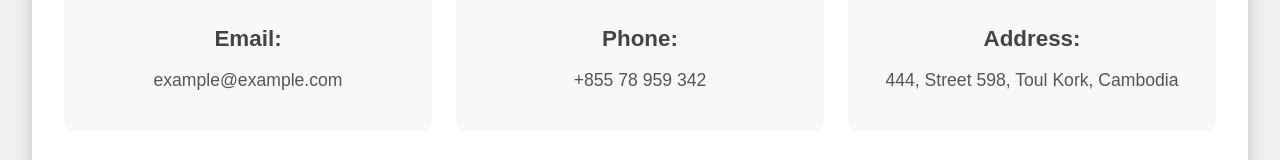
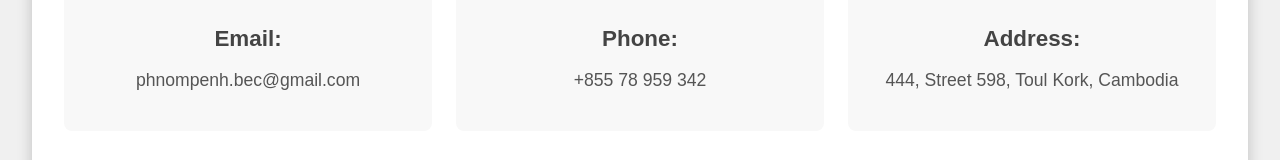
Before and after one commit to calledarian/my-ecclesia-website, a React (Create React App) app: page /contact in a window 1280 px wide. Shown: the part 532-692 px from the top of the page. Built offline with nearby package versions, Linux system fonts and the light colour scheme.

Commit message:
changed email

```diff
--- a/src/pages/Contact.js
+++ b/src/pages/Contact.js
@@ -13,7 +13,7 @@ const Contact = () => {
       <div className="contact-details">
         <div>
           <h3>Email:</h3>
-          <p>example@example.com</p>
+          <p>phnompenh.bec@gmail.com</p>
         </div>
         <div>
           <h3>Phone:</h3>
```
